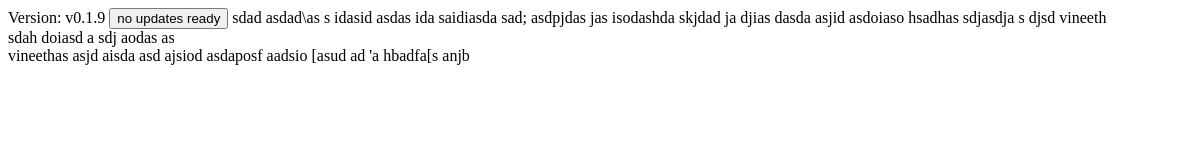
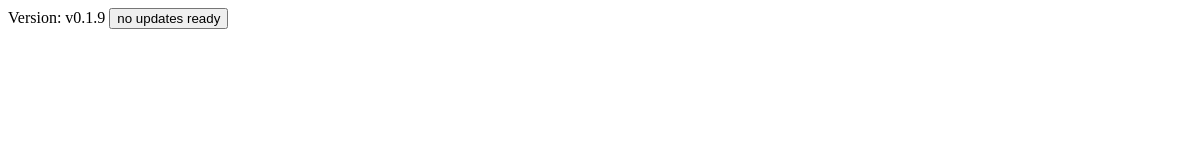
Before and after one commit to vineethsurabhi/electron-apps, an Electron app: page index.html in a window 1200 px wide. Drawn offline with Linux system fonts and the light colour scheme; no server answers.

Commit message:
Update index.html

```diff
--- a/index.html
+++ b/index.html
@@ -17,26 +17,5 @@
 Version: <span id="version">v0.1.9</span>
 <!-- the button onClick sends a quitAndInstall message to the electron main process -->
 <button id="ready" onClick="ipcRenderer.send('quitAndInstall')">no updates ready</button>
-sdad asdad\as
-s idasid
-asdas ida
- saidiasda
-sad; asdpjdas jas
- isodashda
-
-skjdad ja
-djias dasda
-asjid asdoiaso
- hsadhas
-sdjasdja
-s
-djsd
-
-
-
-
-vineeth<br>sdah doiasd a
-sdj aodas as<br>
-vineethas asjd aisda asd ajsiod asdaposf aadsio [asud ad 'a hbadfa[s anjb <br>
 </body>
 </html>
```
